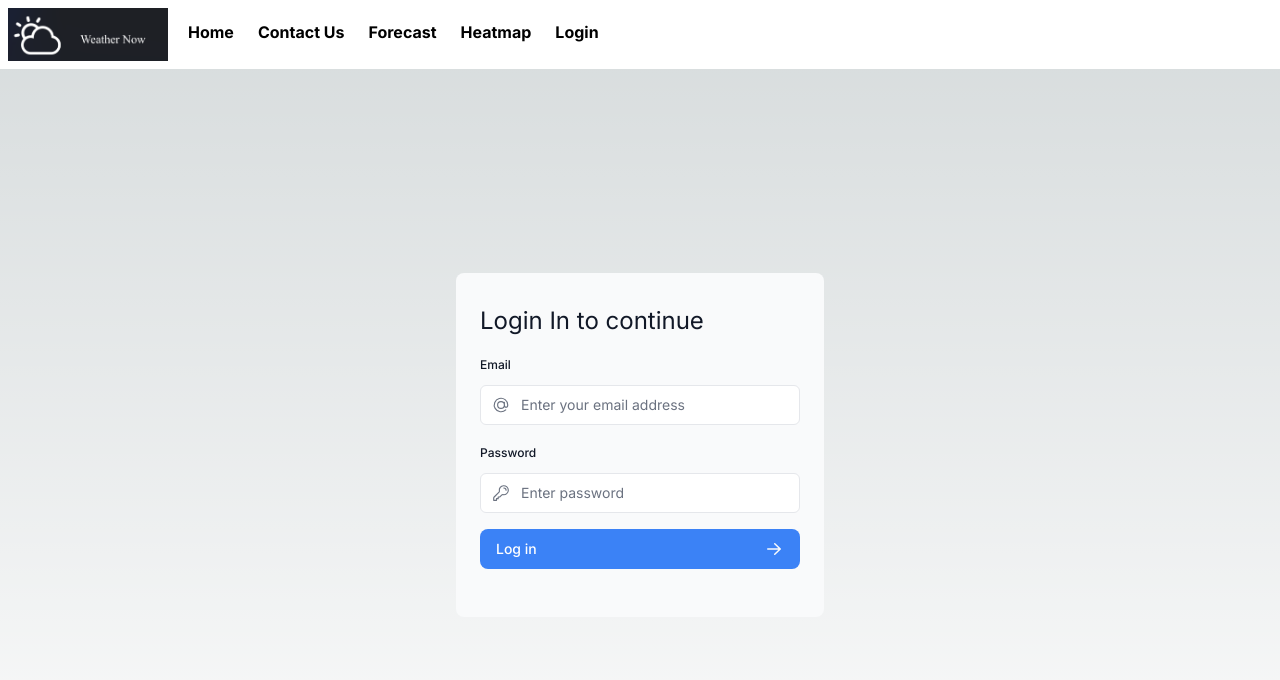
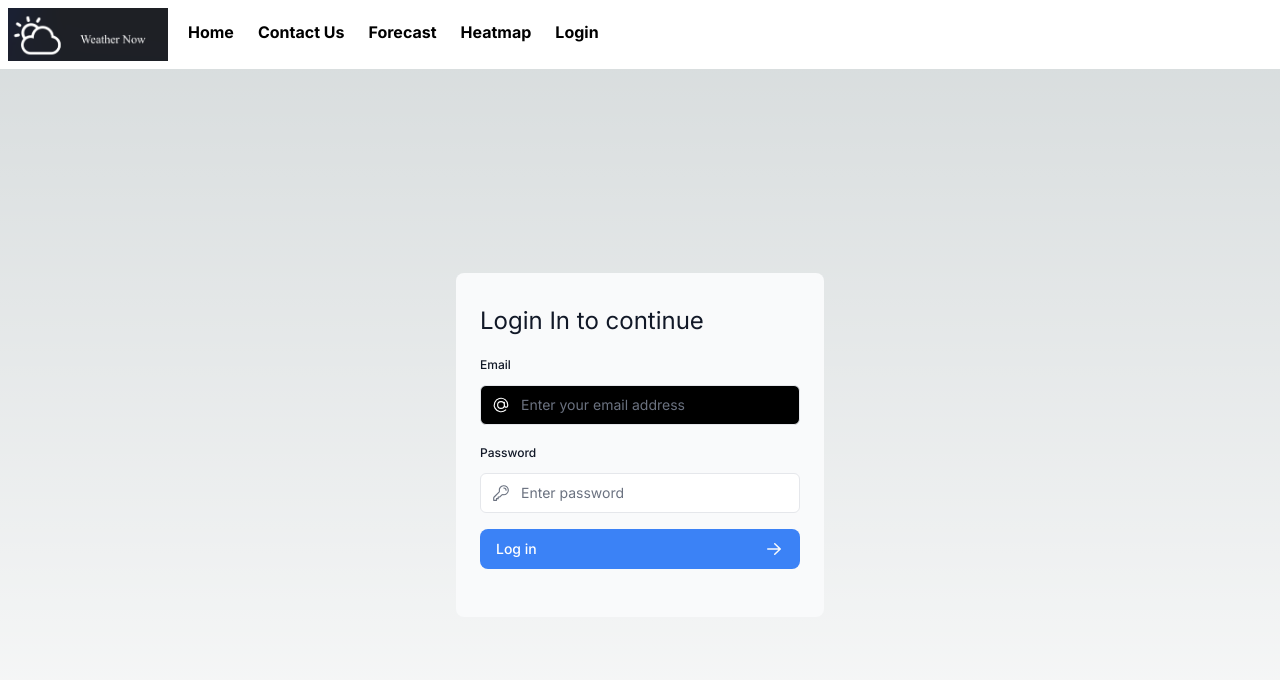
Before and after one commit to SumukhP-dev/Weather_Now_Website, a Next.js app: page /login in a window 1280 px wide. Shown: the top 680 px of the page. Built offline with nearby package versions, Linux system fonts and the light colour scheme.

Commit message:
Change text input to white text

```diff
--- a/app/forecast/page.tsx
+++ b/app/forecast/page.tsx
@@ -92,7 +92,7 @@ export default function ForecastPage() {
                 id="cityInput"
                 type="text"
                 placeholder="Search city"
-                className="bg-transparent border-none text-white focus:outline-none text-2xl"
+                className="bg-transparent border-none focus:outline-none text-2xl text-white bg-black"
                 onChange={(e) => setCity(e.target.value)}
               />
             </div>
--- a/app/page.tsx
+++ b/app/page.tsx
@@ -93,7 +93,7 @@ export default function HomePage() {
               id="cityInput"
               type="text"
               placeholder="Search city"
-              className="bg-transparent border-none text-white focus:outline-none text-2xl"
+              className="bg-transparent border-none focus:outline-none text-2xl text-white bg-black"
             />
             <button>
               <BsSearch size={20} />
@@ -122,7 +122,7 @@ export default function HomePage() {
                 id="stateInput"
                 type="text"
                 placeholder="Search state"
-                className="bg-transparent border-none text-white focus:outline-none text-2xl"
+                className="bg-transparent border-none focus:outline-none text-2xl text-white bg-black"
               />
               <button>
                 <BsSearch size={20} />
--- a/app/ui/login/LoginForm.tsx
+++ b/app/ui/login/LoginForm.tsx
@@ -29,14 +29,14 @@ export default function LoginForm() {
             </label>
             <div className="relative">
               <input
-                className="peer block w-full rounded-md border border-gray-200 py-[9px] pl-10 text-sm outline-2 placeholder:text-gray-500 text-gray-900"
+                className="peer block w-full rounded-md border border-gray-200 py-[9px] pl-10 text-sm outline-2 placeholder:text-gray-500 text-white bg-black"
                 id="email"
                 type="email"
                 name="email"
                 placeholder="Enter your email address"
                 required
               />
-              <AtSymbolIcon className="pointer-events-none absolute left-3 top-1/2 h-[18px] w-[18px] -translate-y-1/2 text-gray-500 peer-focus:text-gray-900" />
+              <AtSymbolIcon className="pointer-events-none absolute left-3 top-1/2 h-[18px] w-[18px] -translate-y-1/2 text-white bg-black" />
             </div>
           </div>
           <div className="mt-4">
```
